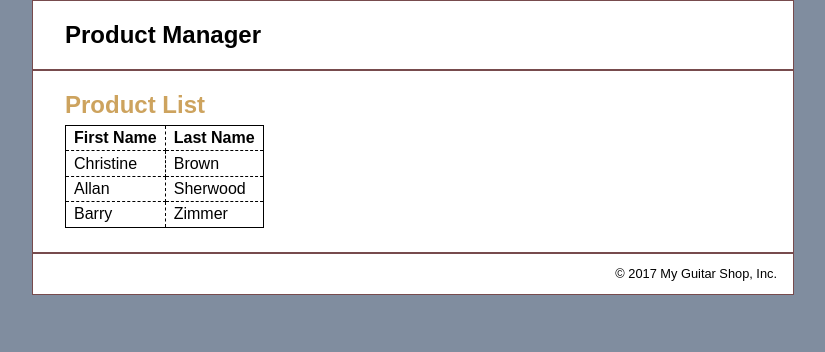
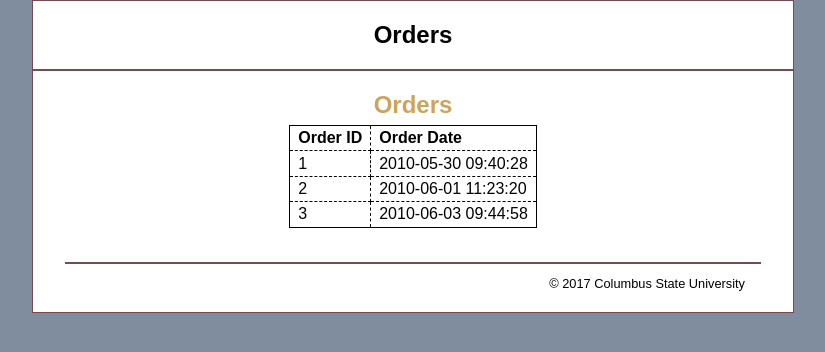
Before and after one commit to Naruyx/Lab6, a PHP site: page / in a window 1280 px wide. Shown: the top 352 px of the page, without its empty margins (227-1052 px from the left). Run offline with PHP 8.4, Linux system fonts and the light colour scheme; data comes from the database, SQL or seed files in the repository.

Commit message:
first commit

```diff
--- /dev/null
+++ b/index.css
@@ -0,0 +1,67 @@
+body {
+    margin-top: 0;
+    background-color: rgb(128, 141, 159);
+    font-family: Arial, Helvetica, sans-serif;
+}
+
+h1 {
+    font-size: 150%;
+    margin: 0;
+    padding: .5em 0 .25em;
+    color: rgb(205, 163, 94);
+    text-align: center;
+}
+
+table {
+
+    border: 1px solid black;
+    border-collapse: collapse;
+}
+
+td, th {
+    border: 1px dashed black;
+    padding: .2em .5em .2em .5em;
+    vertical-align: top;
+    text-align: left;
+}
+
+br {
+    clear: left;
+}
+
+#page {
+    width: 760px;
+    margin: 0 auto;
+    background-color: white;
+    border: 1px solid rgb(119, 75, 77);
+}
+
+#header {
+    margin: 0;
+    border-bottom: 2px solid rgb(119, 75, 77);
+    padding: .5em 2em;
+}
+
+#header h1 {
+    margin: 0;
+    padding: .5em 0;
+    color: black;
+}
+
+#main {
+    margin: 0;
+    padding: .5em 2em;
+}
+
+#footer {
+    clear: both;
+    margin-top: 1em;
+    padding-right: 1em;
+    border-top: 2px solid rgb(119, 75, 77);
+}
+
+#footer p {
+    text-align: right;
+    font-size: 80%;
+    margin: 1em 0;
+}
--- a/index.php
+++ b/index.php
@@ -1,52 +1,58 @@
 <?php
     require_once('database.php');
 
-    // Get customers
-    $query = "SELECT firstName, lastName FROM customers order by lastName;";
-    //result set
-    $customers = $db->query($query);
+    // Get orders
+    $customerID = 1;
+
+    $query = "SELECT orderID, orderDate FROM orders WHERE $customerID =1";
+    $stmt = $db ->prepare($query);
+    $stmt ->execute();
+    $stmt ->store_result();
+
+    $stmt ->bind_result($orderID, $orderDate);
+
 ?>
-<!DOCTYPE html>
-<html>
 
-<!-- the head section -->
+    <!-- header information comes from include file -->
     <head>
-    <title>My Guitar Shop</title>
-    <link rel="stylesheet" type="text/css" href="main.css" />
+        <link rel="stylesheet" type="text/css" href="index.css" />
     </head>
 
-<!-- the body section -->
 <body>
     <div id="page">
 
         <div id="header">
-        <h1>Product Manager</h1>
+            <h1>Orders</h1>
         </div>
 
         <div id="main">
 
-        <h1>Product List</h1>
+            <h1> Orders </h1>
 
             <div id="content">
-            <table>
+                <table align ="center">
                     <tr>
-                    <th>First Name</th>
-                    <th>Last Name</th>
+                        <th>Order ID</th>
+                        <th>Order Date</th>
                     </tr>
-                <?php foreach ($customers as $customer) : ?>
+                    <?php while ($stmt ->fetch()) { ?>
                     <tr>
-                    <td><?php echo $customer['firstName']; ?></td>
-                    <td><?php echo $customer['lastName']; ?></td>
+                        <td><?php echo $orderID; ?></td>
+                        <td><?php echo $orderDate; ?></td>
                     </tr>
-                <?php endforeach; ?>
+                    <!-- result set is available -->
+
+                    <?php }
+
+        $stmt ->free_result();
+        $db ->close();?>
                 </table>
+                <br>
+            </div>
+            <div id="footer">
+                <p>&copy; <?php echo date("Y"); ?> Columbus State University </p>
             </div>
         </div>
 
-    <div id="footer">
-        <p>&copy; <?php echo date("Y"); ?> My Guitar Shop, Inc.</p>
     </div>
-
-    </div><!-- end page -->
 </body>
-</html>
--- a/main.css
+++ /dev/null
@@ -1,140 +0,0 @@
-/* the styles for the HTML elements */
-body {
-    margin-top: 0;
-    background-color: rgb(128, 141, 159);
-    font-family: Arial, Helvetica, sans-serif;
-}
-h1 {
-    font-size: 150%;
-    margin: 0;
-    padding: .5em 0 .25em;
-}
-h2 {
-    font-size: 120%;
-    margin: 0;
-    padding: .25em 0 .5em;
-}
-h1, h2 {
-    color: rgb(205, 163, 94);
-}
-
-ul {
-    margin: 0 0 1em 0;
-    padding: 0 0 0 2.5em;
-}
-li {
-    margin: 0;
-    padding: 0;
-}
-
-ul.nav {
-    list-style-type: none;
-    margin-left: 0;
-    padding-left: 0;
-}
-
-ul.nav li {
-    padding-bottom: 0.5em;
-}
-
-a {
-    color: rgb(69, 85, 106);
-    font-weight: bold;
-
-}
-a:hover {
-    color: blue;
-}
-
-table {
-    border: 1px solid black;
-    border-collapse: collapse;
-}
-td, th {
-    border: 1px dashed black;
-    padding: .2em .5em .2em .5em;
-    vertical-align: top;
-    text-align: left;
-}
-form {
-    margin: 0;
-}
-br {
-    clear: left;
-}
-
-/* the styles for the div tags that divide the page into sections */
-#page {
-    width: 760px;
-    margin: 0 auto;
-    background-color: white;
-    border: 1px solid rgb(119, 75, 77);
-}
-#header {
-    margin: 0;
-    border-bottom: 2px solid rgb(119, 75, 77);
-    padding: .5em 2em;
-}
-#header h1 {
-    margin: 0;
-    padding: .5em 0;
-    color: black;
-}
-#main {
-    margin: 0;
-    padding: .5em 2em;
-}
-
-#sidebar {
-    float: left;
-    width: 150px;
-}
-
-#content {
-    float: left;
-    width: 500px;
-    padding-bottom: 1.5em;
-}
-#left_column {
-    float: left;
-    width: 150px;
-    padding-left: 1.5em;
-}
-#right_column {
-    float: left;
-    padding-left: 1em;
-}
-#footer {
-    clear: both;
-    margin-top: 1em;
-    padding-right: 1em;
-    border-top: 2px solid rgb(119, 75, 77);
-}
-#footer p {
-    text-align: right;
-    font-size: 80%;
-    margin: 1em 0;
-}
-
-.right {
-    text-align: right;
-}
-
-/********************************************************************
-* Additional styles for the Product Manager application
-********************************************************************/
-#add_product_form {
-    margin: .5em 0 2em;
-}
-#add_product_form label {
-    width: 6em;
-    padding-right: 1em;
-    padding-bottom: .5em;
-    float: left;
-}
-#add_product_form input {
-    float: left;
-}
-#add_product_form input[text] {
-    width: 15em;
-}
```
Also changed, not shown: database.php (line endings or trailing spaces). Lines whose indentation alone changed are shown as unchanged.
